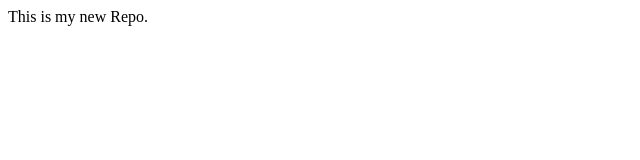
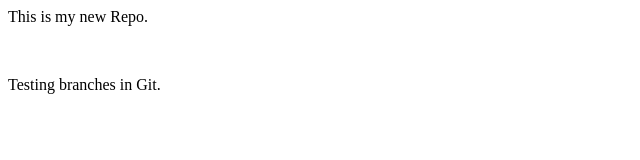
Before and after one commit to 17Atishay/LocalRepo, a plain HTML site: page index.html in a window 1280 px wide. Shown: the whole page, without its empty margins (0-640 px from the left). Drawn offline with Linux system fonts and the light colour scheme.

Commit message:
changes index file in new branch

```diff
--- a/index.html
+++ b/index.html
@@ -1 +1,3 @@
 <p>This is my new Repo.</p>
+<br>
+<p>Testing branches in Git.</p>
```
